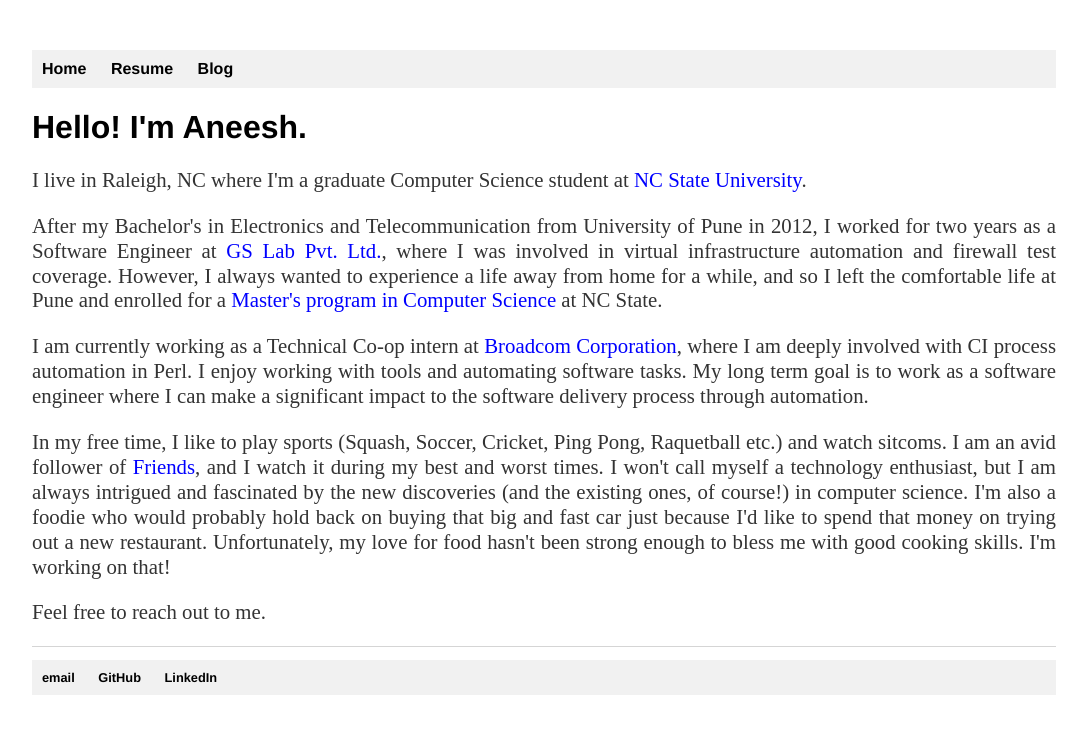
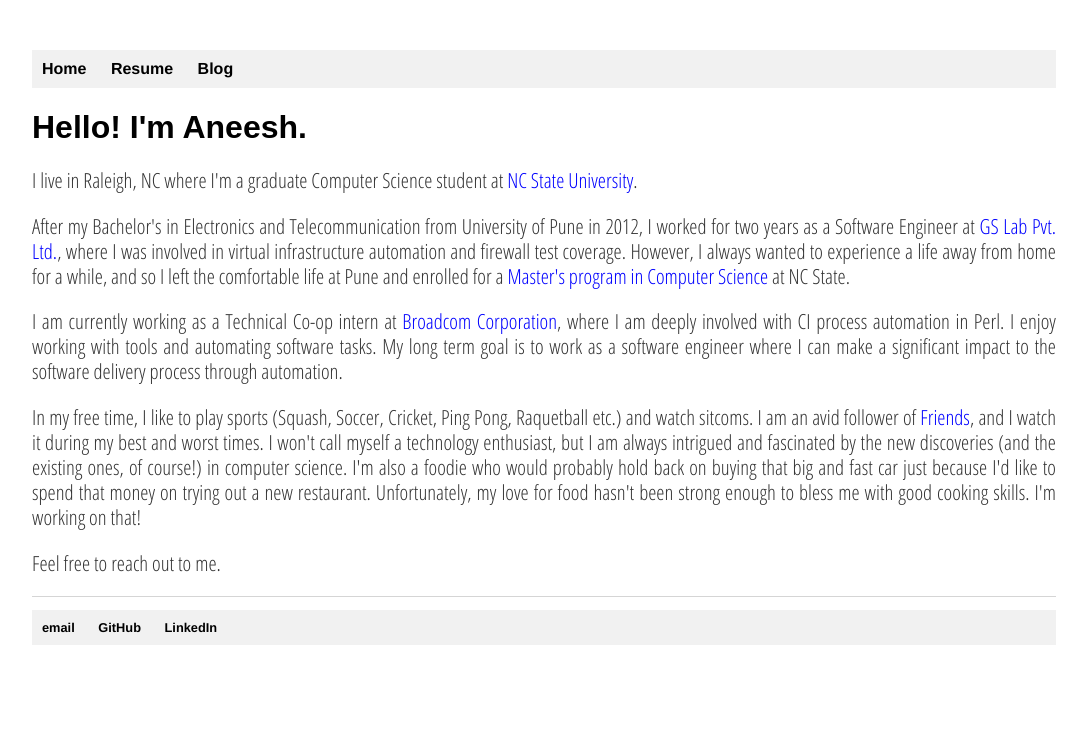
Before and after one commit to aneeshkher/aneeshkher.github.io, a Jekyll site: the page built from index.html, in a window 1280 px wide. Shown: the top 734 px of the page, without its empty margins (96-1183 px from the left). Built offline with Jekyll 4.4.1, drawn with Linux system fonts in a browser that asks for light colours.

Commit message:
Playing with some fonts

```diff
--- a/_layouts/default.html
+++ b/_layouts/default.html
@@ -1,6 +1,9 @@
 <!DOCTYPE html>
 <html>
 	<head>
+		<link href='https://fonts.googleapis.com/css?family=Open+Sans+Condensed:300' rel='stylesheet' type='text/css'>
+		<link href='https://fonts.googleapis.com/css?family=Montserrat:700' rel='stylesheet' type='text/css'>
+		<link href='https://fonts.googleapis.com/css?family=Alegreya+Sans:300' rel='stylesheet' type='text/css'>
 		<title>{{ page.title }}</title>
 		<link rel="stylesheet" type="text/css" href="/css/main.css">
 	</head>
--- a/css/main.css
+++ b/css/main.css
@@ -29,7 +29,8 @@ ul a:hover {
 }
 h1 {
     font-size: 2em;
-    font-family:'Helvetica', 'Arial', 'Sans-Serif';
+    /*font-family:'Helvetica', 'Arial', 'Sans-Serif';*/
+	font-family: 'Alegreya Sans', sans-serif;
 }
 p {
     font-size: 1.3em;
@@ -37,6 +38,7 @@ p {
     color: #333;
 	text-align: justify;
 	text-justify: inter-word;
+	font-family: 'Open Sans Condensed', sans-serif;
 }
 footer {
     border-top: 1px solid #d5d5d5;
```
